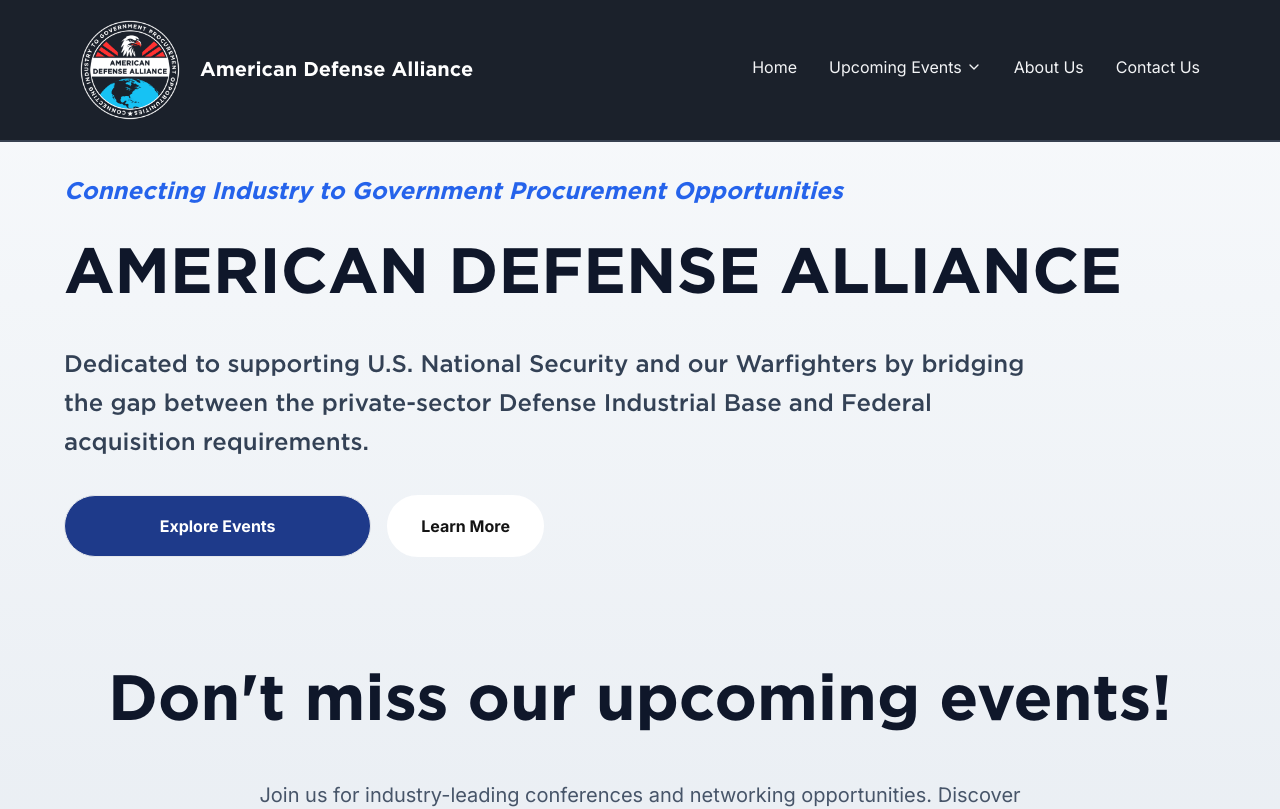
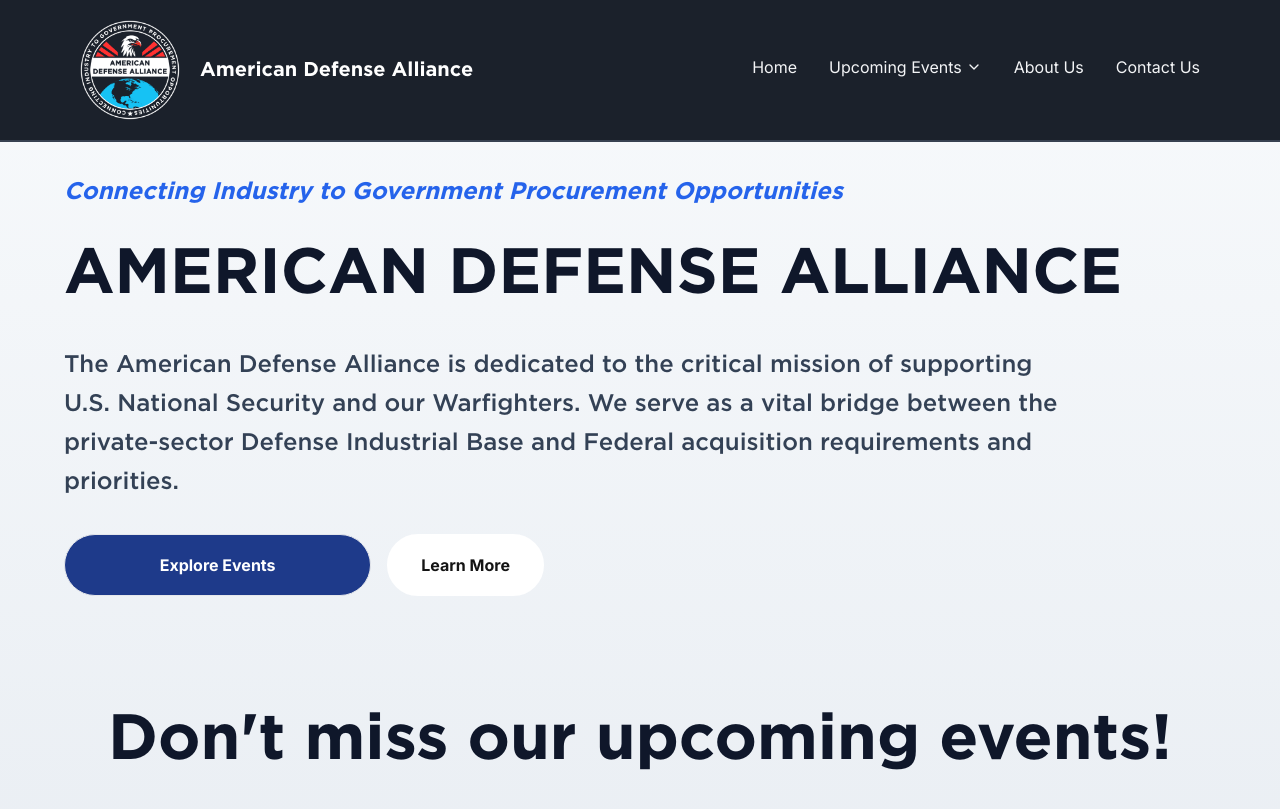
Before and after one commit to masonym/ada-website, a Next.js app: page / in a window 1280 px wide. Shown: the top 809 px of the page. Built offline with nearby package versions, Linux system fonts and the light colour scheme.

Commit message:
Updated home page header blurb

```diff
--- a/src/app/components/Header.tsx
+++ b/src/app/components/Header.tsx
@@ -14,7 +14,7 @@ const Header = () => {
           AMERICAN <br className="lg:hidden block"></br>DEFENSE ALLIANCE
         </h1>
         <p className="text-[18px] md:text-[24px] font-gotham text-slate-700 max-w-[1000px] mt-6 leading-relaxed">
-          Dedicated to supporting U.S. National Security and our Warfighters by bridging the gap between the private-sector Defense Industrial Base and Federal acquisition requirements.
+        The American Defense Alliance is dedicated to the critical mission of supporting U.S. National Security and our Warfighters. We serve as a vital bridge between the private-sector Defense Industrial Base and Federal acquisition requirements and priorities.
         </p>
         <div className="mt-8 flex flex-col sm:flex-row gap-4 max-w-[480px]">
           <Button
```
